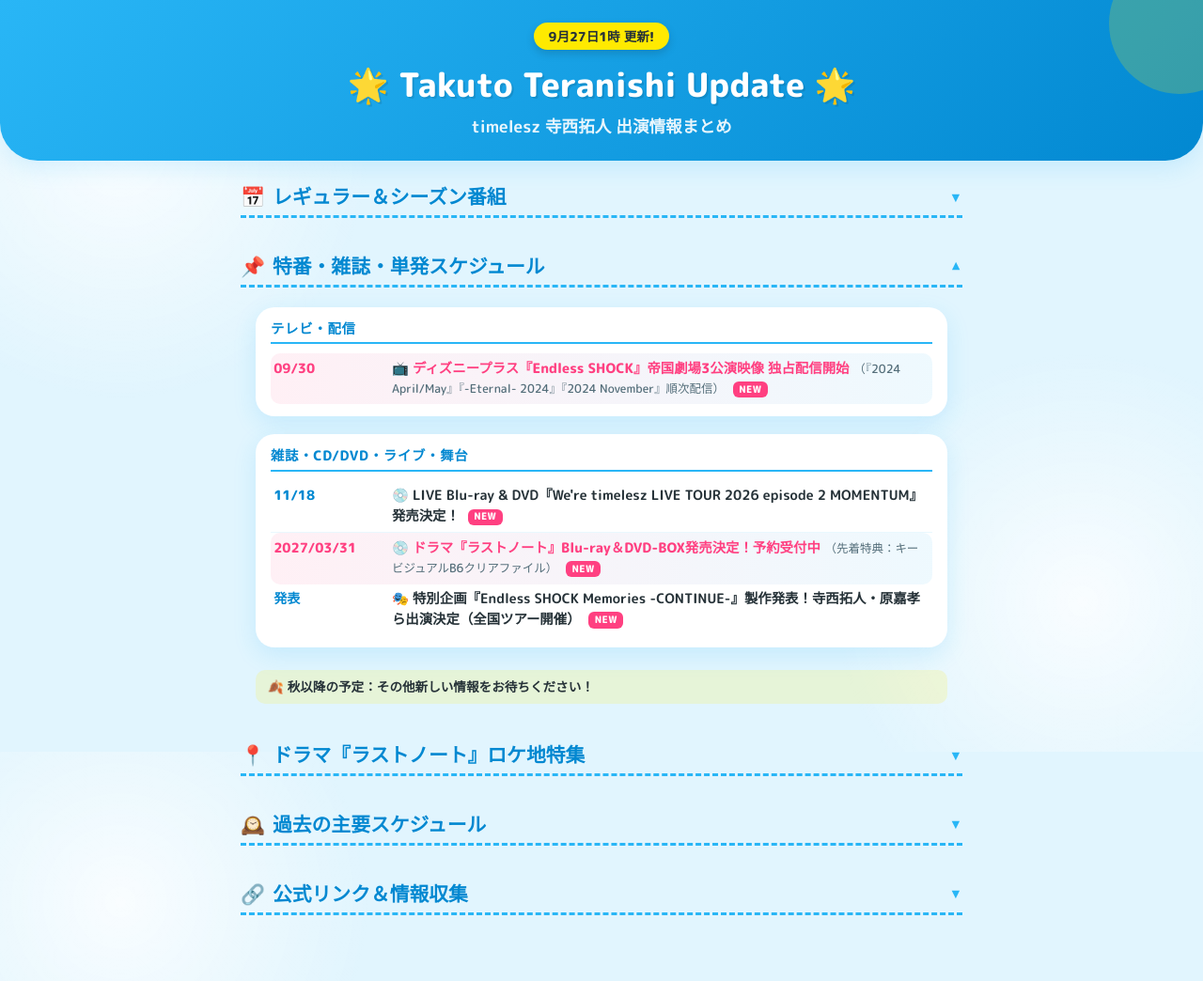
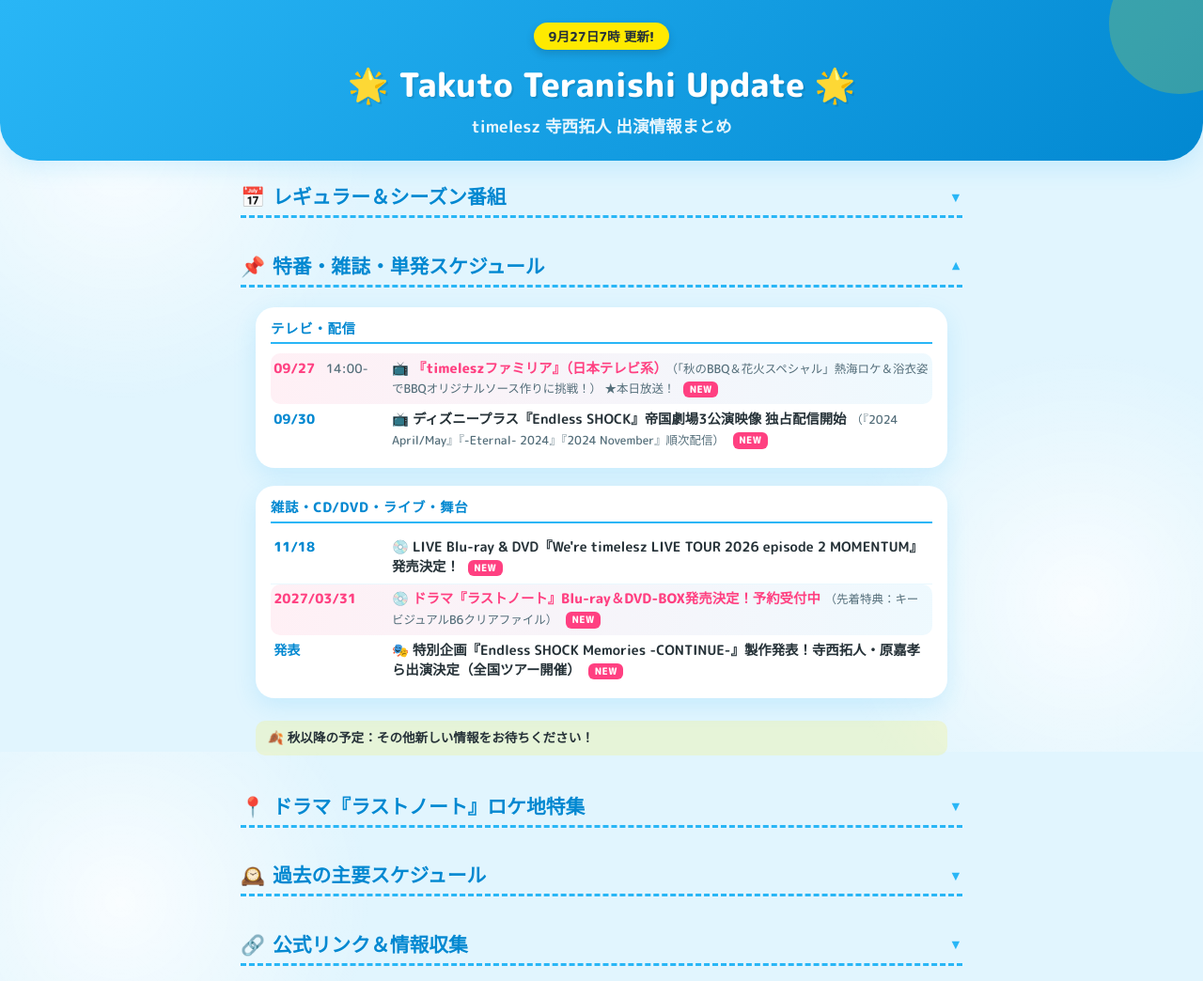
Before and after one commit to ic1koala/artistupdate, a plain HTML site: page index.html in a window 1280 px wide. Shown: the top 1044 px of the page at 94% size. Drawn offline with Linux system fonts and the light colour scheme; a web font is replaced by a local one.

Commit message:
Update September 27 morning: Add timeleszファミリア BBQ special (today), badge updated to 9/27 7:00

```diff
--- a/index.html
+++ b/index.html
@@ -11,7 +11,7 @@
 </head>
 <body>
     <header>
-        <div class="update-badge">9月27日1時 更新!</div>
+        <div class="update-badge">9月27日7時 更新!</div>
         <h1>🌟 Takuto Teranishi Update 🌟</h1>
         <p class="subtitle">timelesz 寺西拓人 出演情報まとめ</p>
     </header>
@@ -83,6 +83,11 @@
                 <div class="schedule-group">
                     <div class="schedule-group-label">テレビ・配信</div>
                     <div class="schedule-row highlight-row">
+                        <span class="schedule-date">09/27</span>
+                        <span class="schedule-time">14:00-</span>
+                        <span class="schedule-name">📺 『timeleszファミリア』（日本テレビ系）<span class="schedule-note">（「秋のBBQ＆花火スペシャル」熱海ロケ＆浴衣姿でBBQオリジナルソース作りに挑戦！） ★本日放送！</span> <span class="tag-new">NEW</span></span>
+                    </div>
+                    <div class="schedule-row">
                         <span class="schedule-date">09/30</span>
                         <span class="schedule-time"></span>
                         <span class="schedule-name">📺 ディズニープラス『Endless SHOCK』帝国劇場3公演映像 独占配信開始<span class="schedule-note">（『2024 April/May』『-Eternal- 2024』『2024 November』順次配信）</span> <span class="tag-new">NEW</span></span>
```
